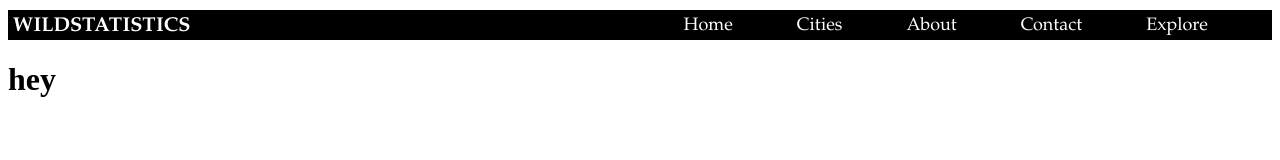
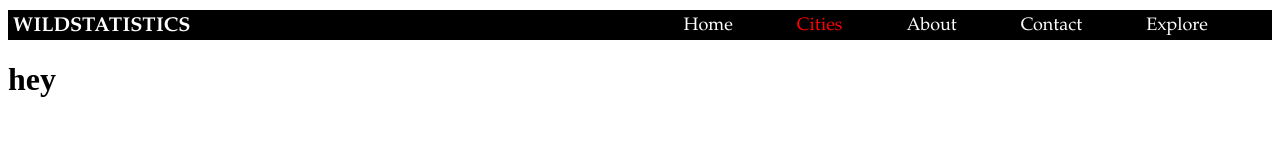
Before and after one commit to mahim2003/Animal-Website, a React (Vite) app: page /cities in a window 1280 px wide. Shown: the top 160 px of the page. Built offline with nearby package versions, Linux system fonts and the light colour scheme.

Commit message:
Complete Navbar

```diff
--- a/src/components/Navbar.jsx
+++ b/src/components/Navbar.jsx
@@ -1,6 +1,6 @@
 import React, {useState} from 'react';
 import logo from '../assets/logo-color.png';
-import {Link} from 'react-router-dom';
+import {NavLink} from 'react-router-dom';
 import "../styles/Navbar.css";
 import {FaBars} from "react-icons/fa";
 
@@ -22,19 +22,19 @@ function Navbar() {
 
           <ul className={openLinks ? "open" : ""} >
               <li>
-                <Link to="/">Home</Link>
+                <NavLink to="/">Home</NavLink>
               </li>
               <li>
-                <Link to="/cities">Cities</Link>
+                <NavLink to="/cities">Cities</NavLink>
               </li>
               <li>
-                <Link to="/about">About</Link>
+                <NavLink to="/about">About</NavLink>
               </li>
               <li>
-                <Link to="/contact">Contact</Link>
+                <NavLink to="/contact">Contact</NavLink>
               </li>
               <li>
-                <Link to="/explore">Explore</Link>
+                <NavLink to="/explore">Explore</NavLink>
               </li>
           </ul>
       </div>
--- a/src/styles/Navbar.css
+++ b/src/styles/Navbar.css
@@ -5,6 +5,10 @@
   display:flex;
 }*/
 
+.navbar ul li a.active{
+  color:red;
+
+}
 .navbar {
   background-color: black;
   justify-content: space-between;
@@ -13,11 +17,6 @@
   margin-top:10px;
   height:30px;
 }
-/*.navbar .right{
-
-  align-items: flex-start;
-  justify-content: flex-end;
-}*/
 
 
 .navbar h3 {
@@ -127,6 +126,7 @@
   .navbar ul li a {
       text-align:right;
       padding:0.75rem 0;
+      color:darkmagenta;
   }
   .navbar ul li a:before{
     border-top:0.05px solid turquoise;
```
